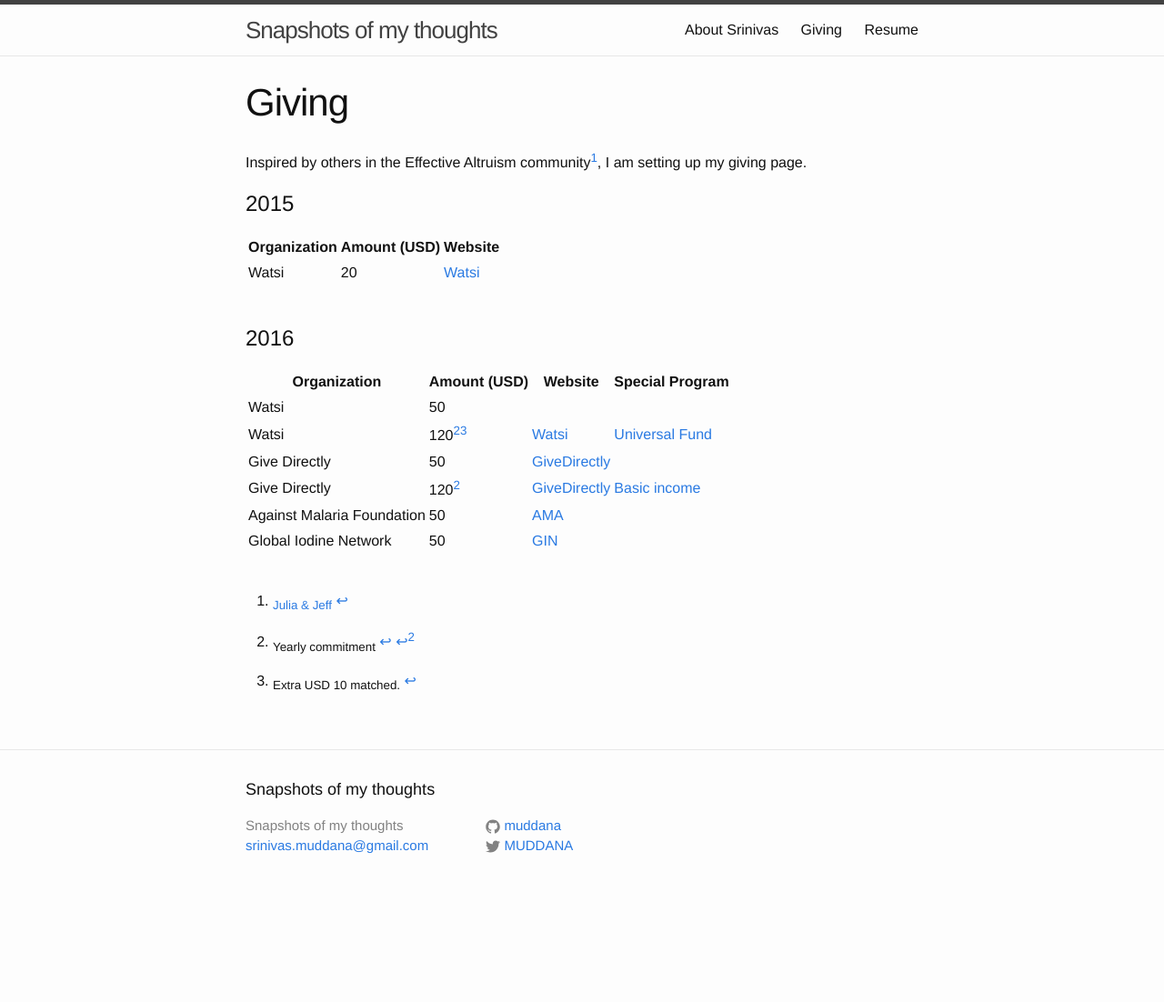
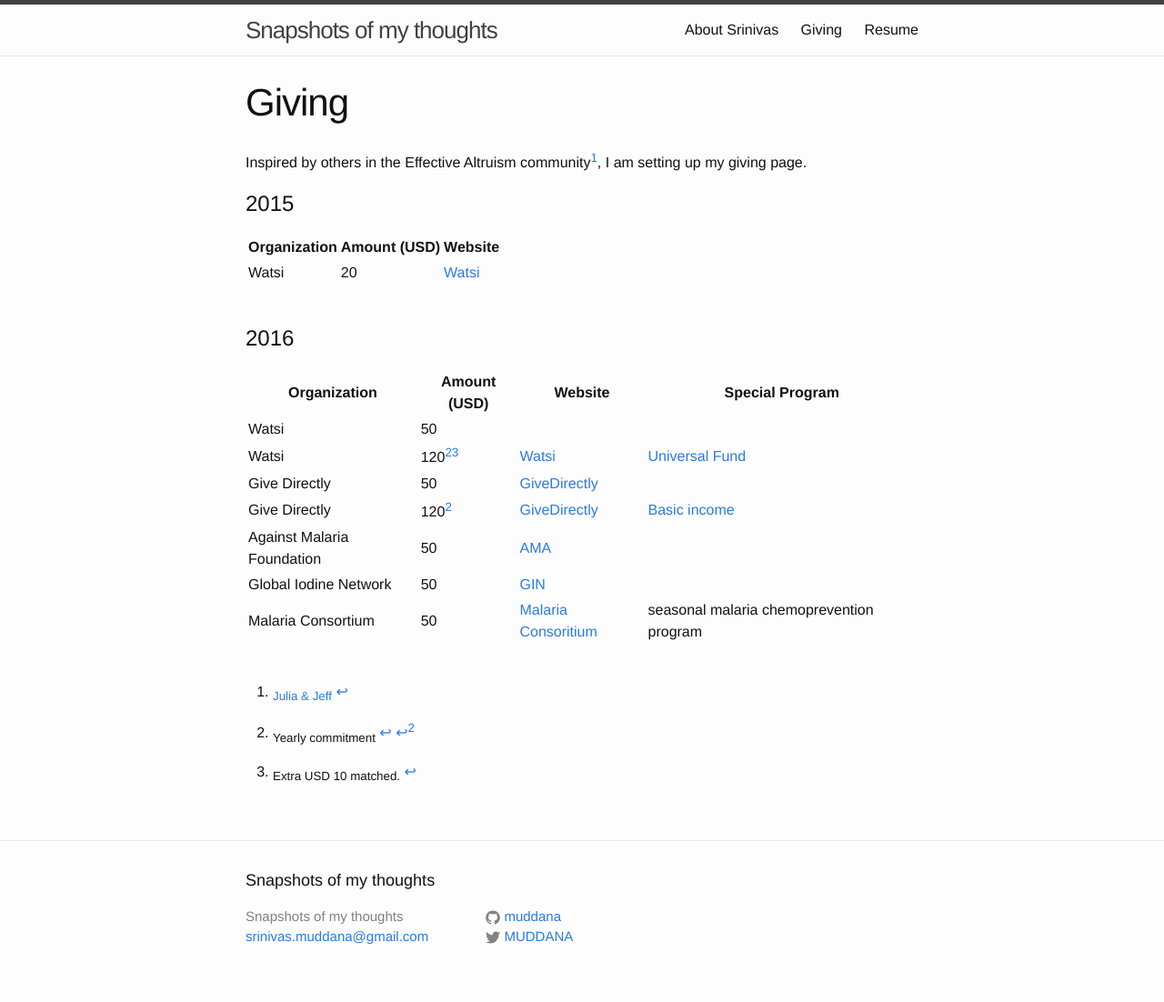
Before and after one commit to muddana/muddana.github.io, a Jekyll site: the page built from giving.md, in a window 1280 px wide. Shown: the whole page at 91% size. Built offline with Jekyll 4.4.1, drawn with Linux system fonts in a browser that asks for light colours; before the commit the page ends 1002 px from its top, so only the background shows below that.

Commit message:
updated giving page

```diff
--- a/giving.md
+++ b/giving.md
@@ -24,6 +24,7 @@
 | Give Directly  | 120[^2]  	 | [GiveDirectly](http://givedirectly.org) | [Basic income](https://www.givedirectly.org/basic-income) |
 | Against Malaria Foundation          | 50  		     |  [AMA](https://www.againstmalaria.com/)                |                  |
 | Global Iodine Network         | 50  		     |  [GIN](http://www.ign.org/) |                  |
+|Malaria Consortium | 50 | [Malaria Consoritium](http://www.malariaconsortium.org/) | seasonal malaria chemoprevention program  |
 
 
 <br/>
```
